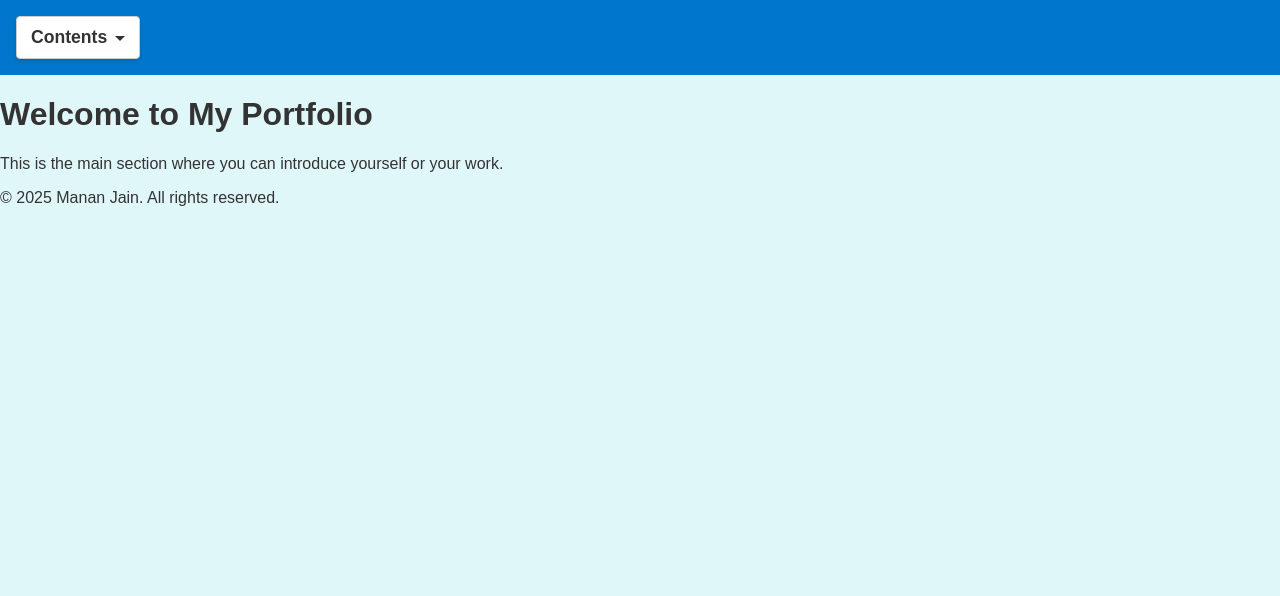
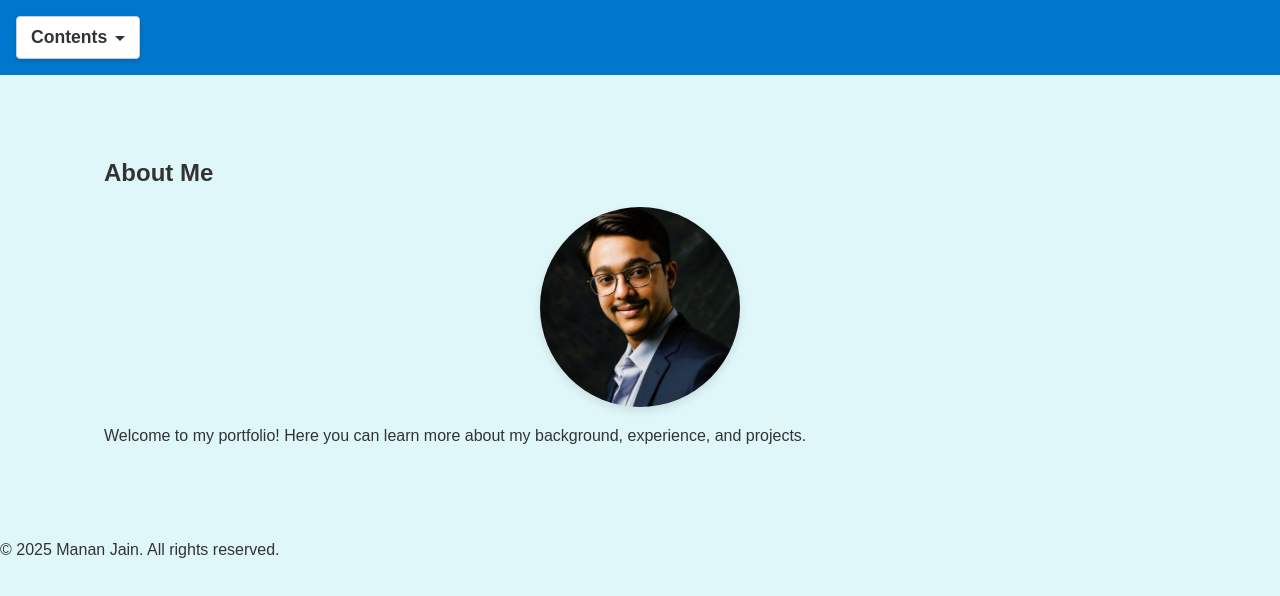
Before and after one commit to mananjen/portfolio-website, a React (Create React App) app: page /about in a window 1280 px wide. Shown: the top 596 px of the page. Built offline with nearby package versions, Linux system fonts and the light colour scheme.

Commit message:
about page

```diff
--- a/package.json
+++ b/package.json
@@ -11,7 +11,7 @@
     "react": "^19.0.0",
     "react-dom": "^19.0.0",
     "react-router-dom": "^7.3.0",
-    "react-scripts": "^3.0.1",
+    "react-scripts": "^5.0.1",
     "styled-components": "^6.1.15",
     "web-vitals": "^2.1.4"
   },
--- a/src/App.jsx
+++ b/src/App.jsx
@@ -1,9 +1,11 @@
 // src/App.jsx
 import React from 'react';
+import { BrowserRouter as Router } from 'react-router-dom';
 import { ThemeProvider, createGlobalStyle } from 'styled-components';
 import Header from './components/Header';
 import Footer from './components/Footer';
 import MainContent from './components/MainContent';
+import AppRoutes from './routes/AppRoutes';
 import { theme } from './theme';
 
 const GlobalStyle = createGlobalStyle`
@@ -27,14 +29,15 @@ const App = () => {
   return (
     <ThemeProvider theme={theme}>
       <GlobalStyle />
+      <Router>
         <div className="App">
           <Header />
           <MainContent>
-          <h1>Welcome to My Portfolio</h1>
-          <p>This is the main section where you can introduce yourself or your work.</p>
+            <AppRoutes />
           </MainContent>
           <Footer />
         </div>
+      </Router>
     </ThemeProvider>
   );
 };
--- a/src/components/Dropdown.jsx
+++ b/src/components/Dropdown.jsx
@@ -15,7 +15,6 @@ const DropdownToggle = styled.button`
   padding: 10px 14px;
   border-radius: 4px;
   color: #333;
-  /* Slight shadow around the toggle button */
   box-shadow: 0 2px 4px rgba(0, 0, 0, 0.15);
 
   /* Down caret icon */
--- a/src/components/Header.jsx
+++ b/src/components/Header.jsx
@@ -16,7 +16,6 @@ const Nav = styled.nav`
 
 const Header = () => {
   const navItems = [
-    { href: "/", label: "Home" },
     { href: "/about", label: "About" },
     { href: "/projects", label: "Projects" },
     { href: "/contact", label: "Contact" },
--- /dev/null
+++ b/src/components/ImageComponent.jsx
@@ -0,0 +1,25 @@
+// src/components/ImageComponent.jsx
+import React from 'react';
+import styled from 'styled-components';
+
+const ImageContainer = styled.div`
+  text-align: center;
+  margin: 1rem 0;
+`;
+
+const StyledImage = styled.img`
+  max-width: 100%;
+  height: auto;
+  border-radius: 50%; /* Makes it circular - remove if not desired */
+  box-shadow: 0 4px 8px rgba(0, 0, 0, 0.1);
+`;
+
+const ImageComponent = ({ src, alt, width, height, ...props }) => {
+  return (
+    <ImageContainer>
+      <StyledImage src={src} alt={alt} width={width} height={height} {...props} />
+    </ImageContainer>
+  );
+};
+
+export default ImageComponent;
--- a/src/components/MainContent.jsx
+++ b/src/components/MainContent.jsx
@@ -1,11 +1,15 @@
 import React from 'react';
+import styled from 'styled-components';
+
+const StyledMain = styled.main`
+  padding: 2rem;
+  margin: 0 auto;
+  max-width: 1200px;
+  box-sizing: border-box;
+`;
 
 const MainContent = ({ children }) => {
-  return (
-    <main>
-      {children}
-    </main>
-  );
+  return <StyledMain>{children}</StyledMain>;
 };
 
 export default MainContent;
--- /dev/null
+++ b/src/pages/About.jsx
@@ -0,0 +1,20 @@
+// src/pages/About.jsx
+import React from 'react';
+import ImageComponent from '../components/ImageComponent';
+import profilePic from '../assets/profile_pic.JPG'; // Adjust the path as needed
+
+const About = () => {
+  return (
+    <section style={{ padding: '2rem' }}>
+      <h1>About Me</h1>
+      <ImageComponent src={profilePic} alt="Profile Picture" width="200px" />
+      <p>
+        Welcome to my portfolio! Here you can learn more about my background,
+        experience, and projects.
+      </p>
+      {/* Add additional content as desired */}
+    </section>
+  );
+};
+
+export default About;
--- /dev/null
+++ b/src/routes/AppRoutes.jsx
@@ -0,0 +1,18 @@
+// src/routes/AppRoutes.jsx
+import React from 'react';
+import { Routes, Route, Navigate } from 'react-router-dom';
+import About from '../pages/About';
+
+const AppRoutes = () => {
+  return (
+    <Routes>
+      {/* Redirect root path to /about */}
+      <Route path="/" element={<Navigate to="/about" replace />} />
+      <Route path="/about" element={<About />} />
+      {/* Optionally, catch-all route */}
+      <Route path="*" element={<About />} />
+    </Routes>
+  );
+};
+
+export default AppRoutes;
```
Also changed, not shown: src/assets/profile_pic.JPG (added), 1 other file (tests, documents, lock files or other folders). Lines whose indentation alone changed are shown as unchanged.
